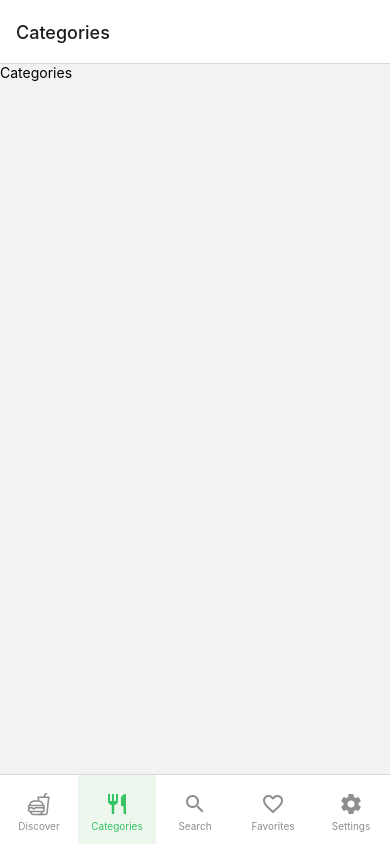
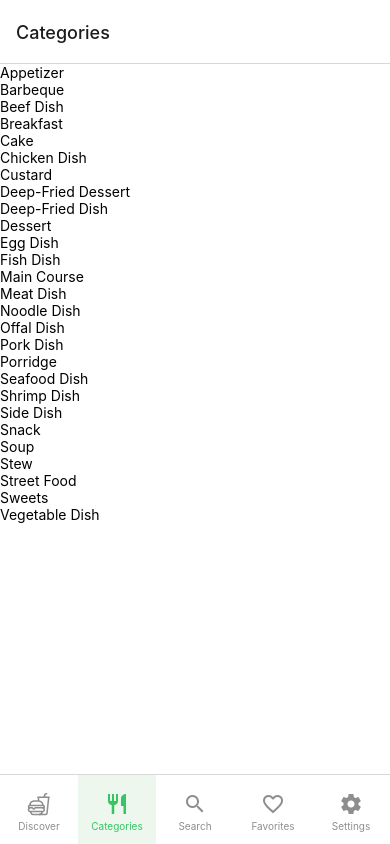
Before and after one commit to godkingjay/Authentic-Pinoy-Recipes-App, a React Native app: screen /CategoriesStack in a window 390 px wide. Built offline with nearby package versions, Linux system fonts and the light colour scheme.

Commit message:
ADD: Food Database | Food Categories

```diff
--- a/assets/FoodsDB/foodCategories.js
+++ b/assets/FoodsDB/foodCategories.js
@@ -1,5 +1,85 @@
 const foodCategory = [
-
+  {
+    name: 'Appetizer',
+  },
+  {
+    name: 'Barbeque',
+  },
+  {
+    name: 'Beef Dish',
+  },
+  {
+    name: 'Breakfast',
+  },
+  {
+    name: 'Cake',
+  },
+  {
+    name: 'Chicken Dish',
+  },
+  {
+    name: 'Custard',
+  },
+  {
+    name: 'Deep-Fried Dessert',
+  },
+  {
+    name: 'Deep-Fried Dish',
+  },
+  {
+    name: 'Dessert',
+  },
+  {
+    name: 'Egg Dish',
+  },
+  {
+    name: 'Fish Dish',
+  },
+  {
+    name: 'Main Course',
+  },
+  {
+    name: 'Meat Dish',
+  },
+  {
+    name: 'Noodle Dish',
+  },
+  {
+    name: 'Offal Dish',
+  },
+  {
+    name: 'Pork Dish',
+  },
+  {
+    name: 'Porridge',
+  },
+  {
+    name: 'Seafood Dish',
+  },
+  {
+    name: 'Shrimp Dish',
+  },
+  {
+    name: 'Side Dish',
+  },
+  {
+    name: 'Snack',
+  },
+  {
+    name: 'Soup',
+  },
+  {
+    name: 'Stew',
+  },
+  {
+    name: 'Street Food',
+  },
+  {
+    name: 'Sweets',
+  },
+  {
+    name: 'Vegetable Dish',
+  },
 ];
 
 export default foodCategory;
--- a/screens/Categories.js
+++ b/screens/Categories.js
@@ -1,11 +1,18 @@
 import React from "react";
+import { ScrollView } from "react-native";
 import { Text } from "react-native";
 import { View } from "react-native";
+import foodCategory from "../assets/FoodsDB/foodCategories";
+import globalStyles from "../assets/styles/globalStyles";
 
 export default function Categories() {
   return(
-    <View>
-      <Text>Categories</Text>
-    </View>
+    <ScrollView style={ globalStyles.screen }>
+      {foodCategory.map(( item, index ) => {
+        return(
+          <Text key={ index}>{ item.name }</Text>
+        );
+      })}
+    </ScrollView>
   );
 }
```
Also changed, not shown: assets/FoodsDB/foodsDB.js.
